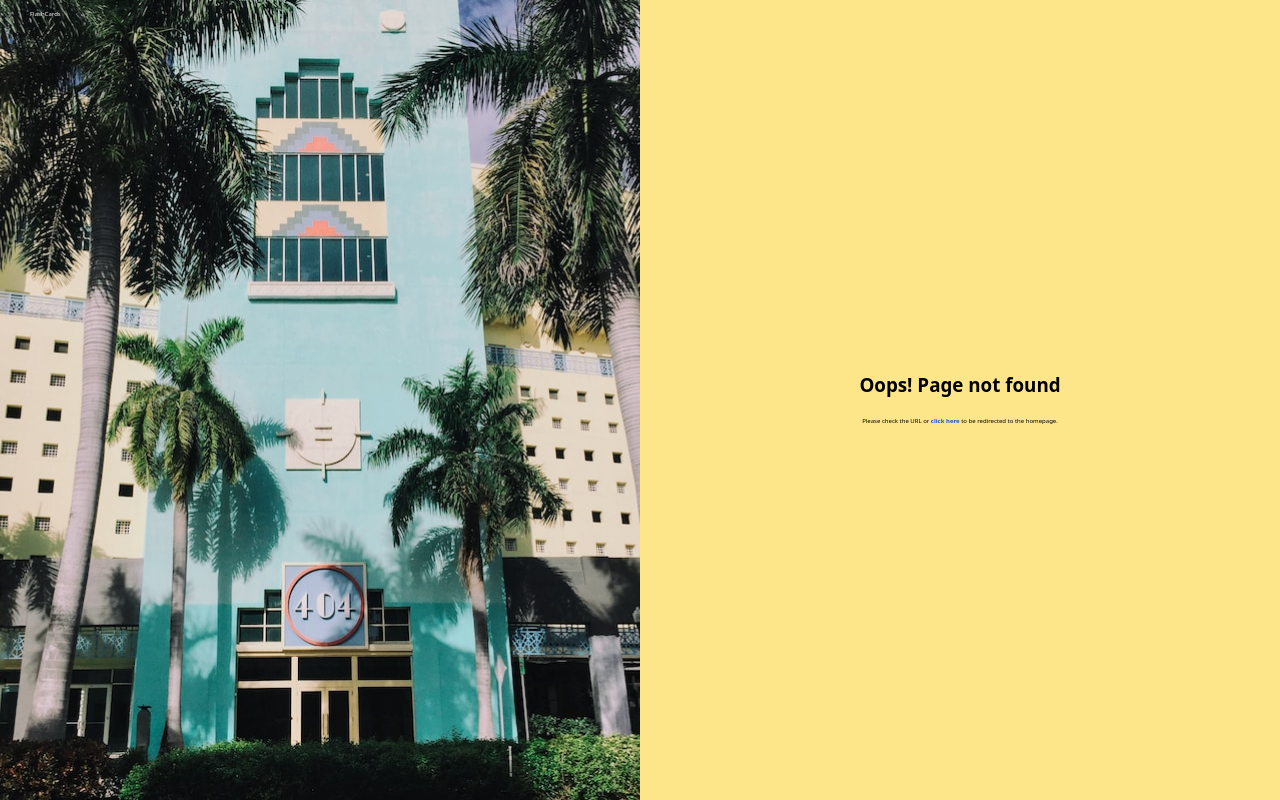
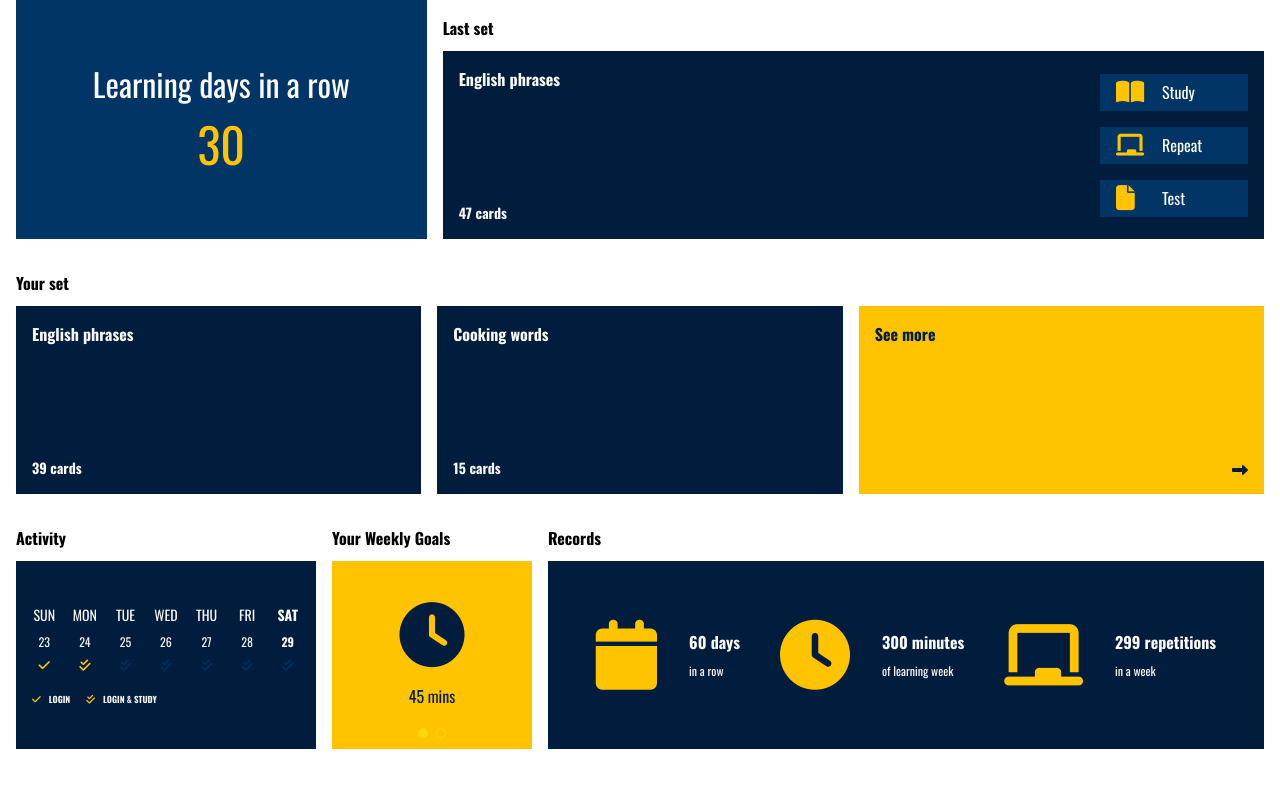
Before and after one commit to karol-wolski/KeepYourFlashcards, a React (Vite) app: page /profile in a window 1280 px wide. Before the commit this address had no page. Built offline with nearby package versions, Linux system fonts and the light colour scheme.

Commit message:
feat: profile page (#39)

```diff
--- a/src/components/Records/Records.tsx
+++ b/src/components/Records/Records.tsx
@@ -10,7 +10,7 @@ const Records = ({
   numOfRepetitions,
 }: Props) => {
   return (
-    <div className="bg-primary text-textPrimary p-[1.6rem] flex justify-center gap-[4rem] min-h-[18.8rem] w-full">
+    <div className="bg-primary text-textPrimary p-[1.6rem] flex flex-col sm:flex-row justify-center gap-[4rem] min-h-[18.8rem] w-full">
       <div className="flex justify-center items-center gap-[3.2rem]">
         <i className="fa-solid text-[7rem] fa-calendar text-secondary" />
         <div>
--- /dev/null
+++ b/src/components/Section/Section.tsx
@@ -0,0 +1,15 @@
+interface Props {
+  title: string
+  children: React.ReactElement
+}
+
+const Section = ({ title, children }: Props) => {
+  return (
+    <div className="font-oswald">
+      <h2 className="mb-[1.1rem] text-[1.6rem] font-bold">{title}</h2>
+      {children}
+    </div>
+  )
+}
+
+export default Section
--- /dev/null
+++ b/src/components/SectionWithSets/SectionWithSet.tsx
@@ -0,0 +1,39 @@
+import Section from '../Section/Section'
+import Set from '../Sets/Set'
+import TileLink from '../TileLink/TileLink'
+
+interface Props {
+  title: string
+}
+
+const SectionWithSet = ({ title }: Props) => {
+  const array = [
+    {
+      id: '1',
+      title: 'English phrases',
+      items: 39,
+    },
+    {
+      id: '2',
+      title: 'Cooking words',
+      items: 15,
+    },
+  ]
+  return (
+    <Section title={title}>
+      <div className="grid gap-[1.6rem] sm:grid-cols-3 mb-[3.2rem]">
+        {array.map((item) => (
+          <Set
+            key={item.id}
+            href={`/${item.id}`}
+            title={item.title}
+            numOfItems={item.items}
+          />
+        ))}
+        <TileLink href="/" title="See more" isIconVisible />
+      </div>
+    </Section>
+  )
+}
+
+export default SectionWithSet
--- a/src/main.tsx
+++ b/src/main.tsx
@@ -8,6 +8,7 @@ import LoginPage from './pages/Login'
 import ForgotPasswordPage from './pages/ForgotPassword'
 import ResetPasswordPage from './pages/ResetPassword'
 import NotFoundPage from './pages/NotFound'
+import ProfilePage from './pages/Profile'
 
 const router = createBrowserRouter([
   {
@@ -31,6 +32,10 @@ const router = createBrowserRouter([
     element: <ResetPasswordPage />,
   },
   {
+    path: '/profile',
+    element: <ProfilePage />,
+  },
+  {
     path: '*',
     element: <NotFoundPage />,
   },
--- a/src/pages/Profile.tsx
+++ b/src/pages/Profile.tsx
@@ -1,5 +1,65 @@
-const Profile = () => {
-  return <div>Profile</div>
+import LearningDays from '../components/LearningDays/LearningDays'
+import Records from '../components/Records/Records'
+import Section from '../components/Section/Section'
+import SectionWithSet from '../components/SectionWithSets/SectionWithSet'
+import Set from '../components/Sets/Set'
+import TileSlider from '../components/TileSlider/TileSlider'
+import WeeklyActivity from '../components/WeeklyActivity/WeeklyActivity'
+
+const ProfilePage = () => {
+  const slides = [
+    {
+      id: '1',
+      iconClass: 'fa-clock',
+      text: '45 mins',
+    },
+    {
+      id: '2',
+      iconClass: 'fa-chalkboard',
+      text: '100 repetitions',
+    },
+  ]
+
+  const weeklyActivity = [
+    { day: 23, dayName: 'Sun', status: 1 },
+    { day: 24, dayName: 'Mon', status: 2 },
+    { day: 25, dayName: 'Tue', status: 0 },
+    { day: 26, dayName: 'Wed', status: 0 },
+    { day: 27, dayName: 'Thu', status: 0 },
+    { day: 28, dayName: 'Fri', status: 0 },
+    { day: 29, dayName: 'Sat', status: 0 },
+  ]
+
+  return (
+    <div className="mx-[1.6rem]">
+      <div className="grid gap-[1.6rem] sm:grid-cols-2 lg:grid-cols-[4fr_8fr] items-end mb-[3.2rem]">
+        <LearningDays numOfDays={30} />
+        <Section title="Last set">
+          <Set href="/" title="English phrases" numOfItems={47} isActiveLinks />
+        </Section>
+      </div>
+
+      <SectionWithSet title="Your set" />
+
+      <div className="grid gap-[1.6rem] sm:grid-cols-2 lg:grid-cols-[3fr_2fr_7fr]">
+        <Section title="Activity">
+          <WeeklyActivity activityArray={weeklyActivity} />
+        </Section>
+        <Section title="Your Weekly Goals">
+          <TileSlider slides={slides} />
+        </Section>
+        <div className="sm:col-span-2 lg:col-start-3">
+          <Section title="Records">
+            <Records
+              numOfDaysInRow={60}
+              NumOfMinutesWeek={300}
+              numOfRepetitions={299}
+            />
+          </Section>
+        </div>
+      </div>
+    </div>
+  )
 }
 
-export default Profile
+export default ProfilePage
```
